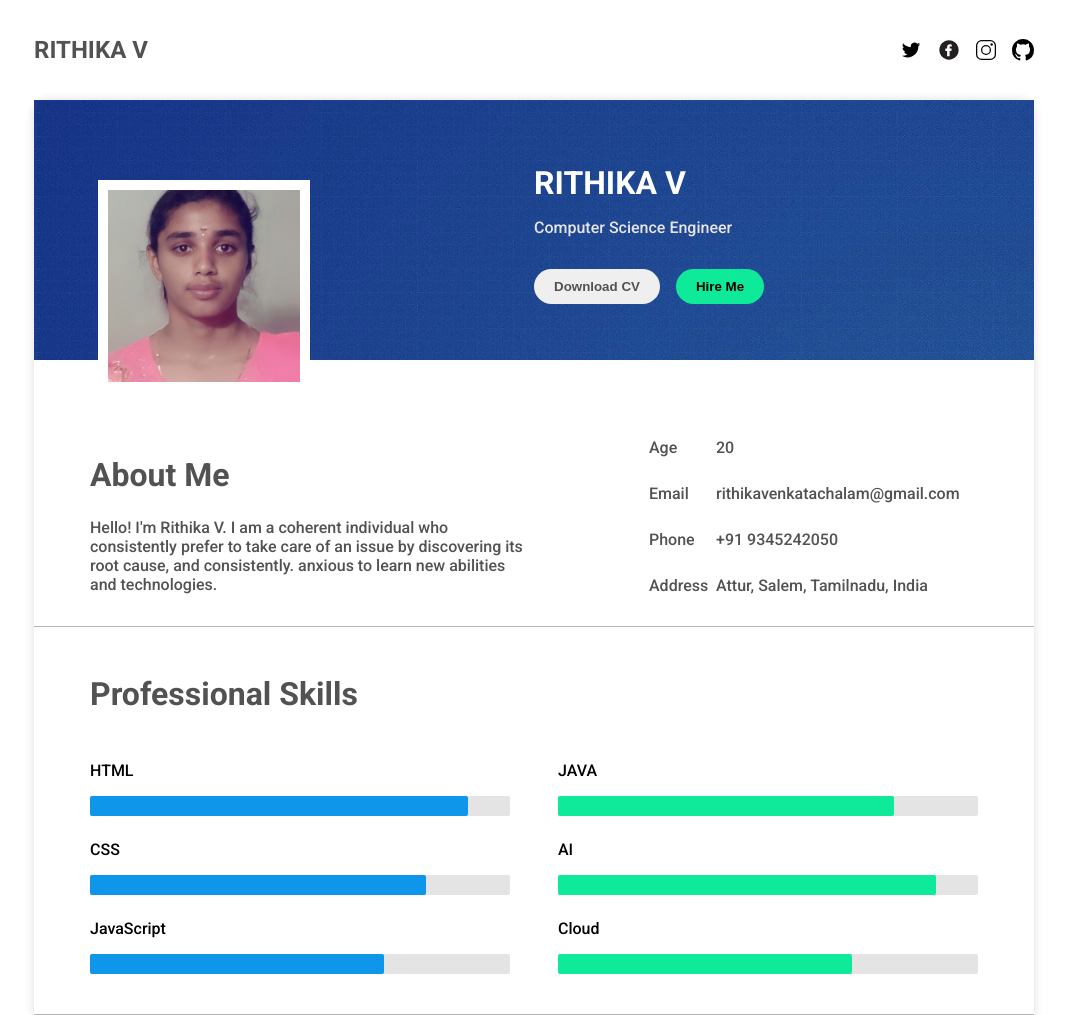
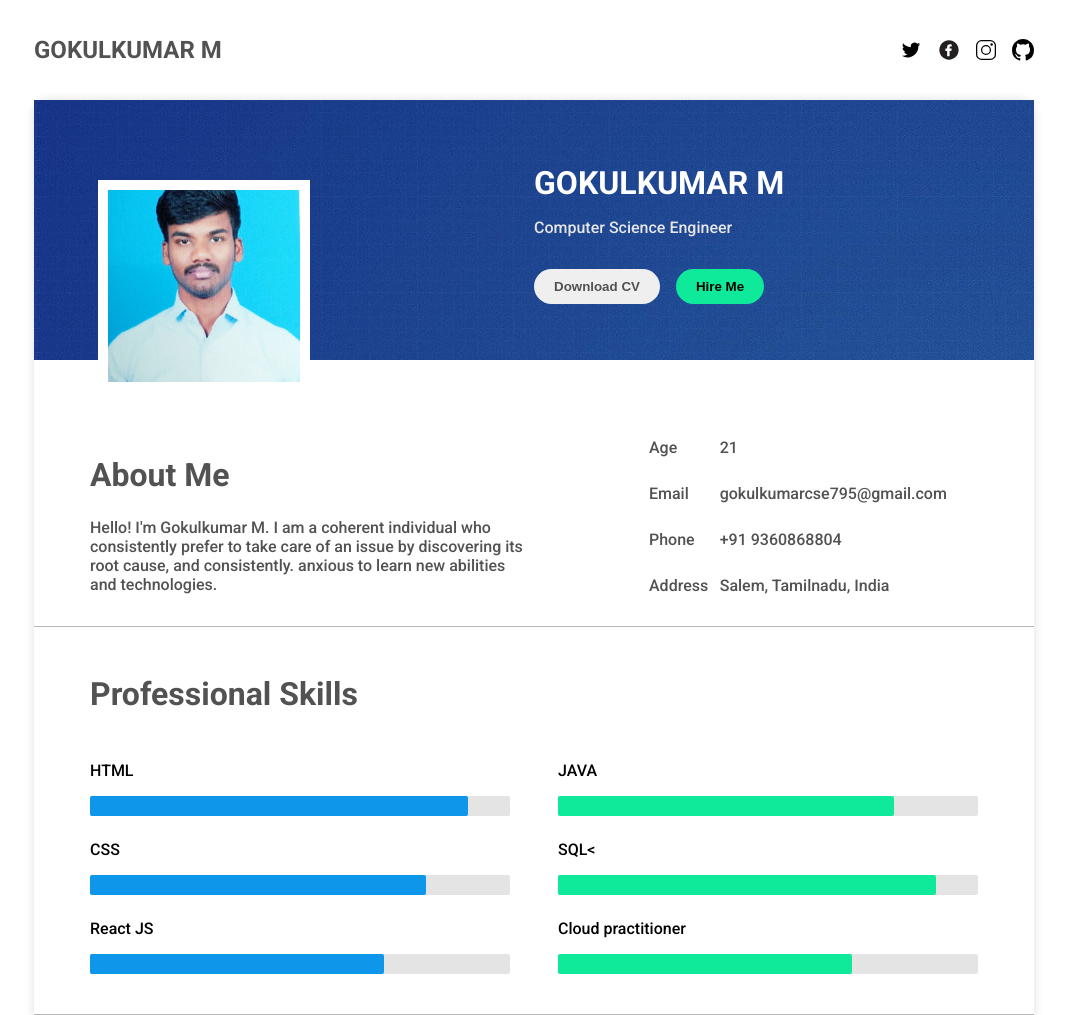
Before and after one commit to ShankaviM/profile, a plain HTML site: page index.html in a window 1280 px wide. Shown: the whole page, without its empty margins (106-1173 px from the left). Drawn offline with Linux system fonts and the light colour scheme.

Commit message:
Update index.html

```diff
--- a/index.html
+++ b/index.html
@@ -10,7 +10,7 @@
   <body>
     <div class="wrapper">
       <div class="top">
-        <h2>RITHIKA V</h2>
+        <h2>GOKULKUMAR M</h2>
         <div class="socials">
           <img src="twitter.svg" alt="" class="social" />
           <img src="facebook.svg" alt="" class="social" />
@@ -20,9 +20,9 @@
       </div>
       <div class="bottom">
         <div class="head">
-          <img src="rithu.jpg" alt="" class="pic" />
+          <img src="gkl.jpg" alt="" class="pic" />
           <div class="basic">
-            <h3>RITHIKA V</h3>
+            <h3>GOKULKUMAR M</h3>
             <p>Computer Science Engineer</p>
             <div class="buttons">
               <button class="btn btn-cv">Download CV</button>
@@ -35,7 +35,7 @@
             <div class="about">
               <h3>About Me</h3>
               <p>
-                Hello! I'm Rithika V. I am a coherent individual who
+                Hello! I'm Gokulkumar M. I am a coherent individual who
                consistently prefer to take care of an issue by discovering its root cause, and consistently.
                  anxious to learn new abilities and technologies.
               </p>
@@ -43,19 +43,19 @@
             <table>
               <tr>
                 <td>Age</td>
-                <td>20</td>
+                <td>21</td>
               </tr>
               <tr>
                 <td>Email</td>
-                <td>rithikavenkatachalam@gmail.com</td>
+                <td>gokulkumarcse795@gmail.com</td>
               </tr>
               <tr>
                 <td>Phone</td>
-                <td>+91 9345242050</td>
+                <td>+91 9360868804</td>
               </tr>
               <tr>
                 <td>Address</td>
-                <td>Attur, Salem, Tamilnadu, India</td>
+                <td>Salem, Tamilnadu, India</td>
               </tr>
             </table>
           </div>
@@ -78,7 +78,7 @@
                   </div>
                 </div>
                 <div class="skill">
-                  <p class="skill-name">JavaScript</p>
+                  <p class="skill-name">React JS</p>
                   <div class="skill-bar">
                     <div class="skill-bar-fill" style="--trans: -30%"></div>
                   </div>
@@ -92,13 +92,13 @@
                   </div>
                 </div>
                 <div class="skill">
-                  <p class="skill-name">AI</p>
+                  <p class="skill-name">SQL<</p>
                   <div class="skill-bar">
                     <div class="skill-bar-fill" style="--trans: -10%"></div>
                   </div>
                 </div>
                 <div class="skill">
-                  <p class="skill-name">Cloud</p>
+                  <p class="skill-name">Cloud practitioner</p>
                   <div class="skill-bar">
                     <div class="skill-bar-fill" style="--trans: -30%"></div>
                   </div>
```
